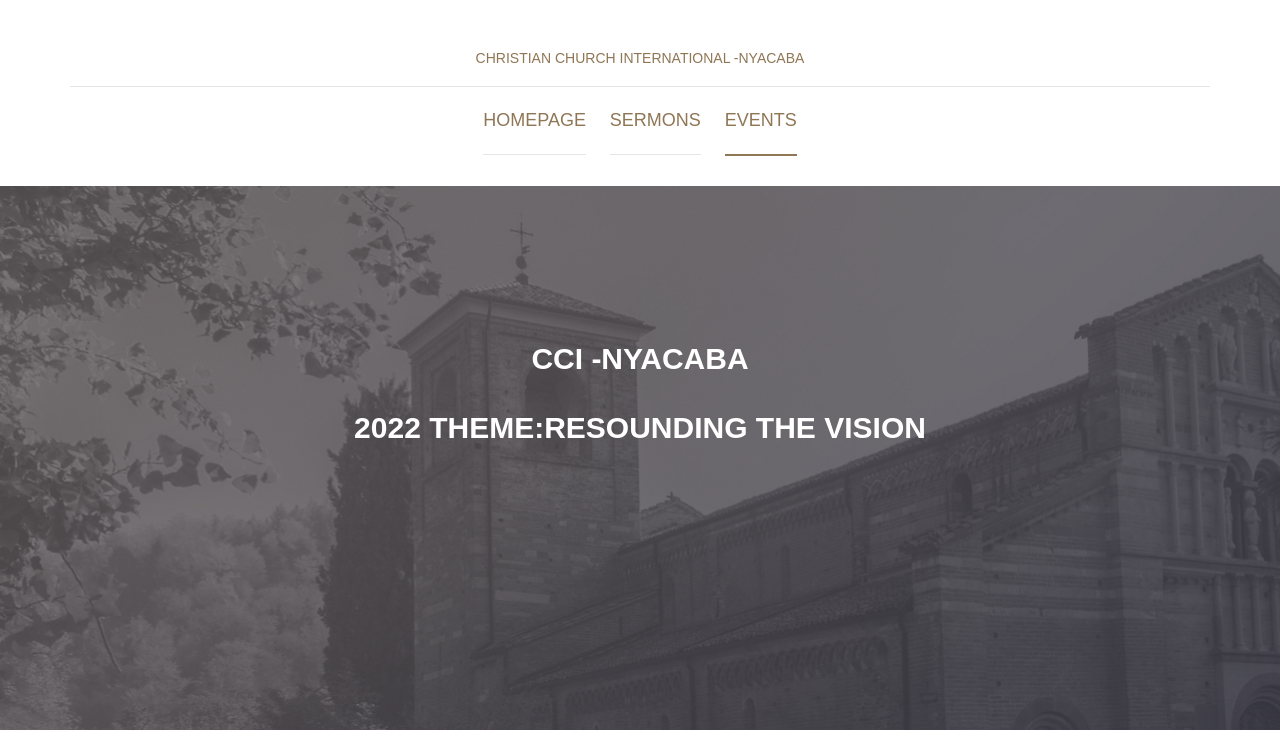
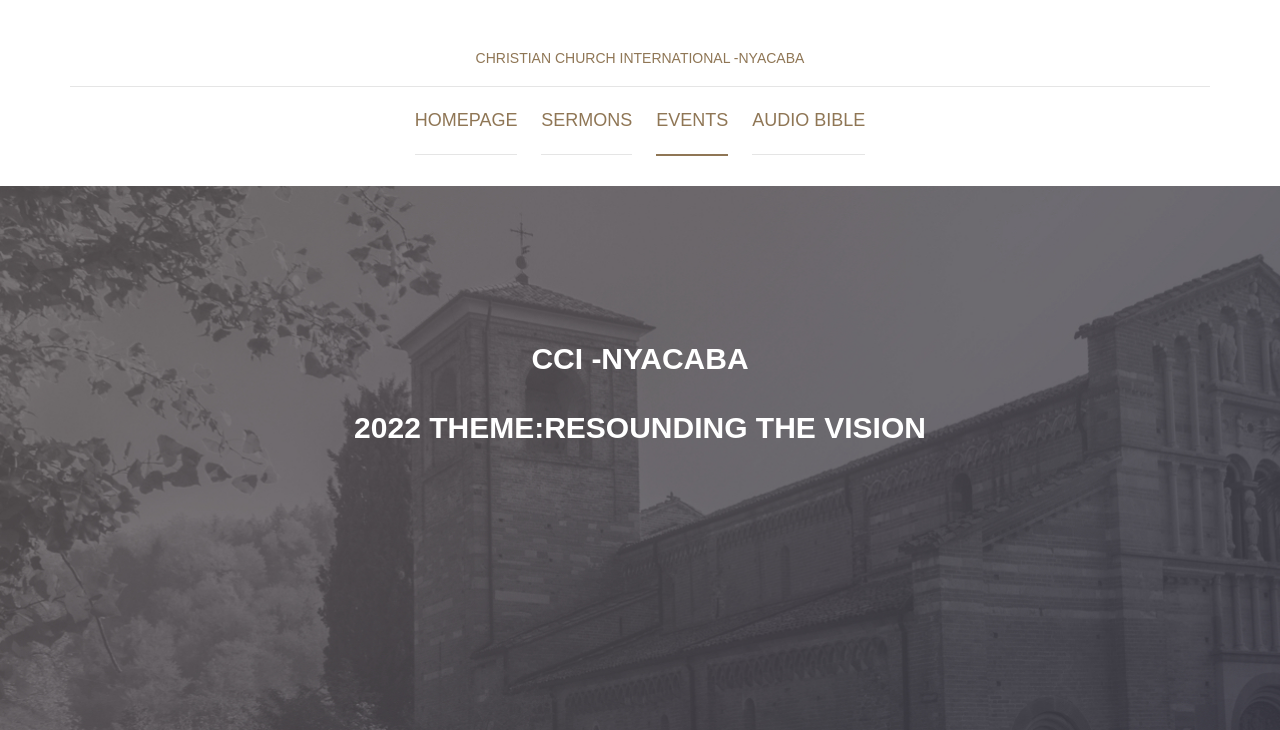
Before and after one commit to willymwaura/dynamic-church-website-railwayapp, a Django app: page / in a window 1280 px wide. Shown: the top 730 px of the page. Run offline with Django 3.2, Linux system fonts and the light colour scheme; data comes from the database, SQL or seed files in the repository.

Commit message:
audio bible feature

```diff
--- a/template/events.html
+++ b/template/events.html
@@ -38,6 +38,7 @@
 							<li class="menu-item"><a href="home">Homepage </a></li>
 							<li class="menu-item"><a href="sermons">Sermons </a></li>
 							<li class="menu-item current-menu-item"><a href="events">Events </a></li>
+							<li class="menu-item"><a href="https://www.biblegateway.com/resources/audio/">Audio bible </a></li>
 
 
 						</ul>
--- a/template/index.html
+++ b/template/index.html
@@ -38,6 +38,7 @@
 							<li class="menu-item"><a href="">Homepage </a></li>
 							<li class="menu-item"><a href="sermons">Sermons </a></li>
 							<li class="menu-item current-menu-item"><a href="events">Events </a></li>
+							<li class="menu-item"><a href="https://www.biblegateway.com/resources/audio/">Audio bible </a></li>
 
 
 						</ul>
--- a/template/sermons.html
+++ b/template/sermons.html
@@ -39,6 +39,7 @@
 
 							<li class="menu-item"><a href="sermons">Sermons </a></li>
 							<li class="menu-item current-menu-item"><a href="events">Events </a></li>
+							<li class="menu-item"><a href="https://www.biblegateway.com/resources/audio/">Audio bible </a></li>
 
 
 						</ul>
```
